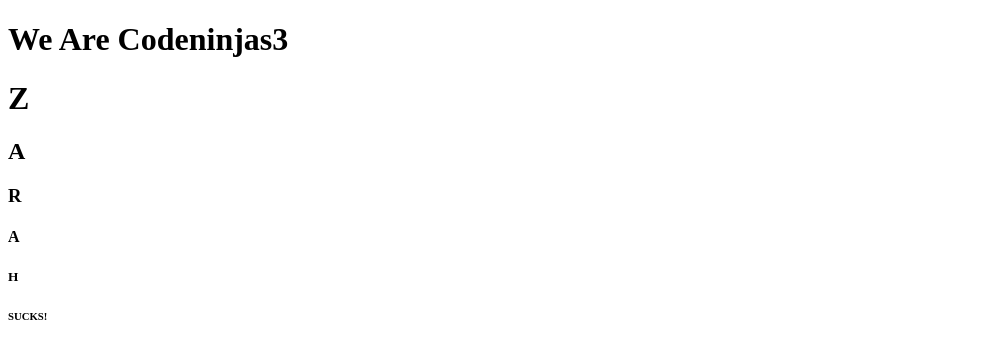
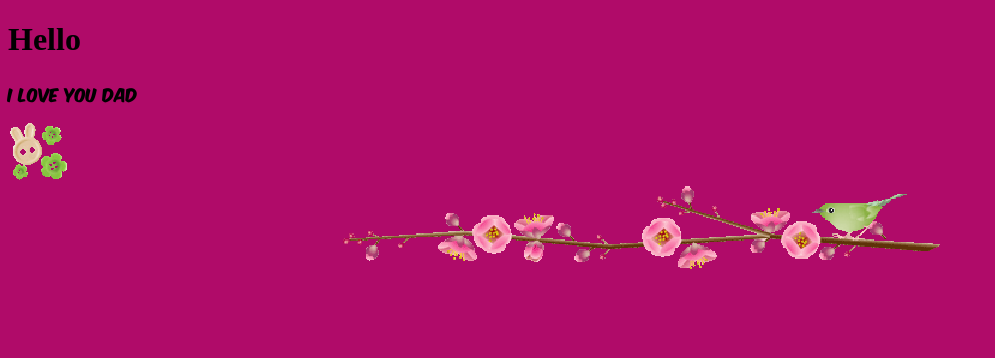
Before and after one commit to GingeredCakes/MyWebsite2, a plain HTML site: page page2.html in a window 1280 px wide. Shown: the whole page, without its empty margins (0-995 px from the left). Drawn offline with Linux system fonts and the light colour scheme.

Commit message:
I changed the website 9/6/25

```diff
--- a/page2.html
+++ b/page2.html
@@ -1,24 +1,22 @@
 <!DOCTYPE html>
-<html lang="en">
+<html>
+    <body style="background-color:#b00b69;"></body>
 <head>
-    <meta charset="UTF-8">
-    <title>Zarah</title>
+<title>ZarahLis </title>
 </head>
 <body>
-    <h1>We Are Codeninjas3</h1>
-</body>
-</html>
 
-<!DOCTYPE html>
-<html>
-<body>
+    <style>
+        @font-face {
+            font-family: Komika;
+            src: url("fonts/KOMIKAX_.ttf");
+        }
+    </style>
+<h1>Hello</h1>
 
-<h1>Z</h1>
-<h2>A</h2>
-<h3>R</h3>
-<h4>A</h4>
-<h5>H</h5>
-<h6>SUCKS!</h6>
+<p style="font-family: Komika;">I love you dad</p>
+<a href="index.html"> <img src="blinkies/Bunnies.webp"> </a>
+<img src="blinkies/Flowerdivider.webp" style="display:block; margin:auto">
 
 </body>
 </html>
```
Also changed, not shown: blinkies/Bunnies.webp (added), blinkies/Flowerdivider.webp (added), fonts/KOMIKAX_.ttf (added).
